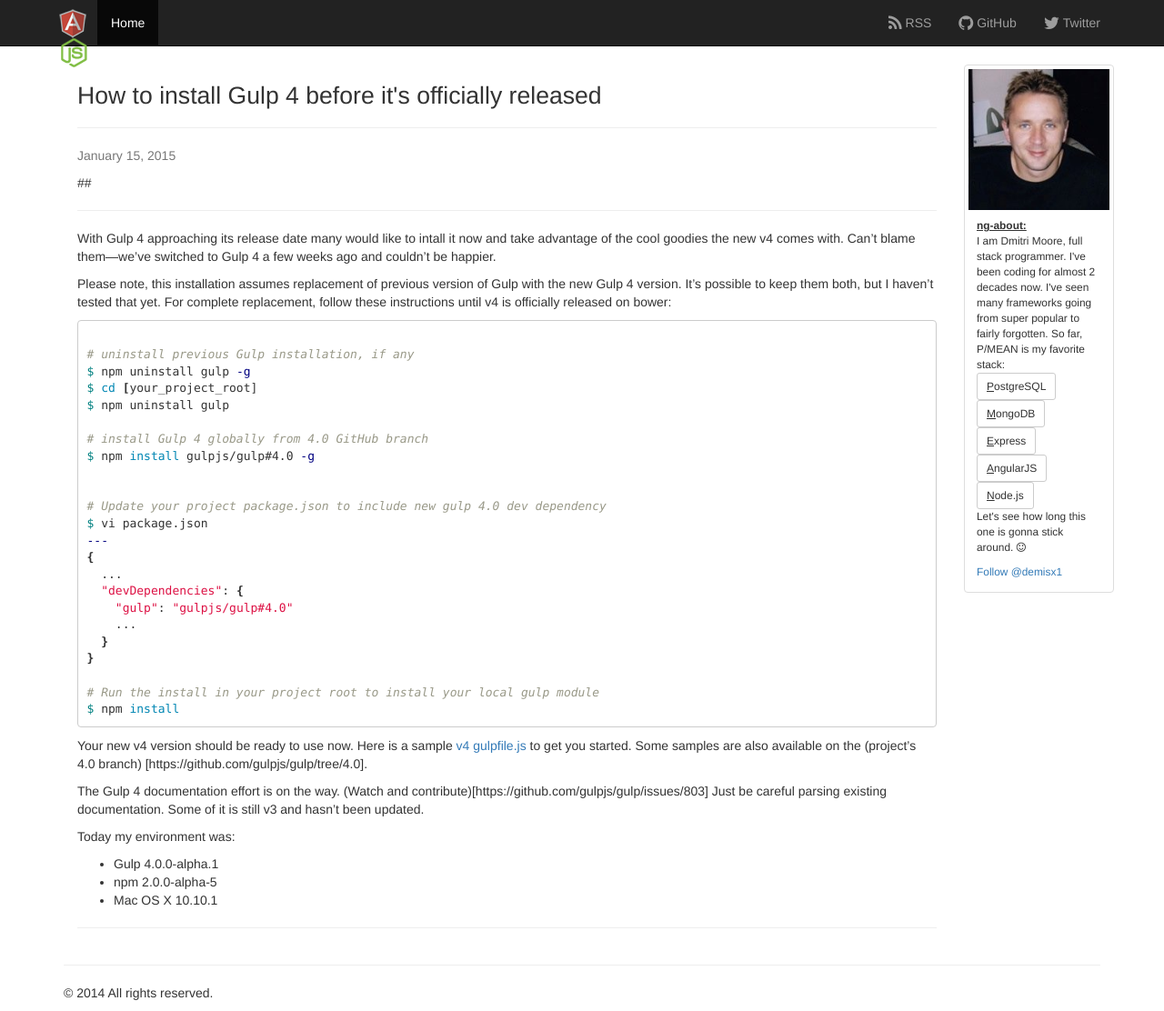
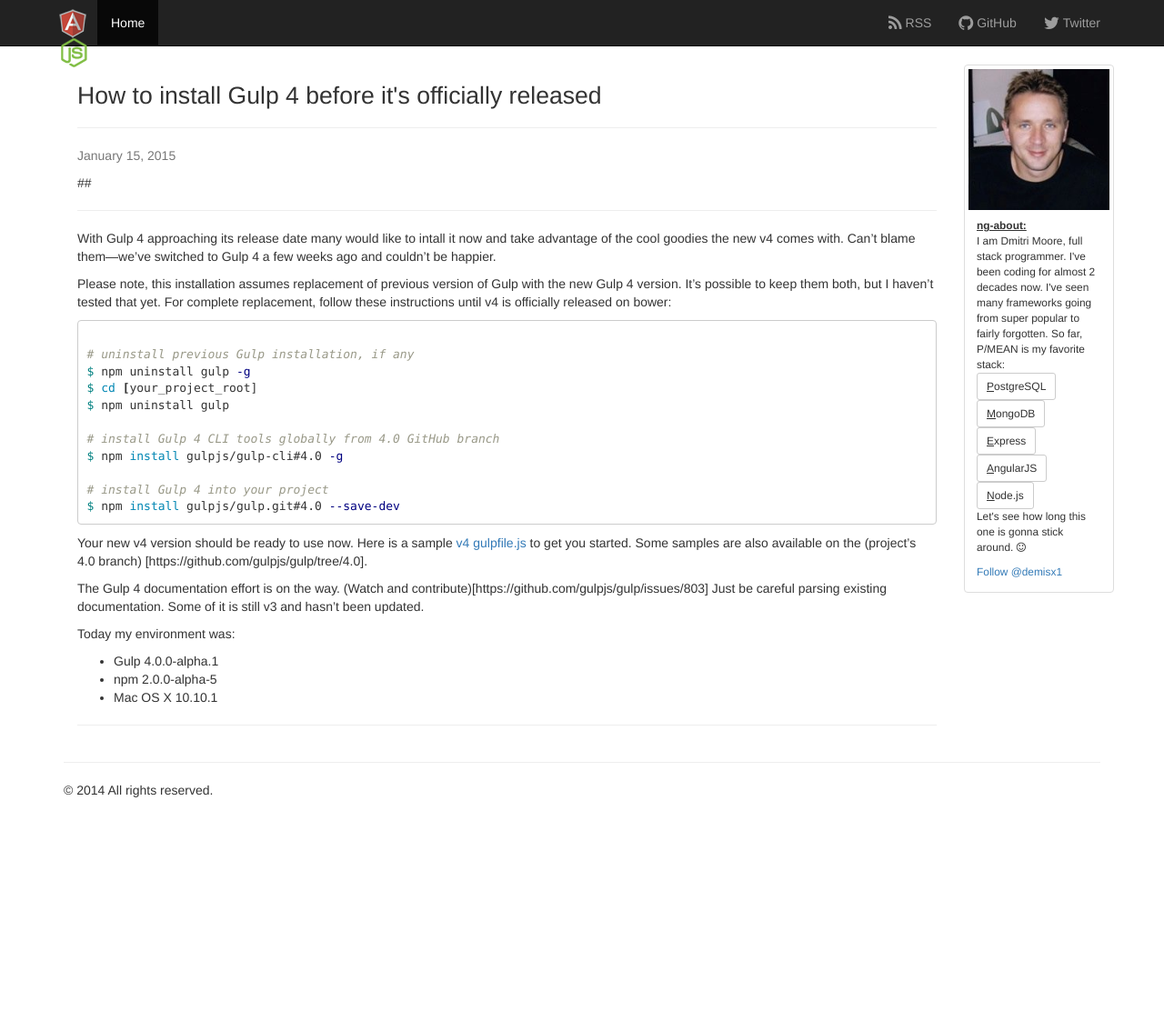
Before and after one commit to demisx/demisx.github.io, a Jekyll site: the page built from _posts/2015-01-15-install-gulp4.md, in a window 1280 px wide. Shown: the whole page at 91% size. Built offline with Jekyll 4.4.1, drawn with Linux system fonts in a browser that asks for light colours; nearby versions of some CDN libraries; Markdown is read by kramdown in place of the engine named in the settings; comment, search, counter and statistics services are not loaded; after the commit the page ends 900 px from its top, so only the background shows below that.

Commit message:
Update Gulp 4 install instructions

````diff
--- a/_posts/2015-01-15-install-gulp4.md
+++ b/_posts/2015-01-15-install-gulp4.md
@@ -28,23 +28,11 @@ $ npm uninstall gulp -g
 $ cd [your_project_root]
 $ npm uninstall gulp
 
-# install Gulp 4 globally from 4.0 GitHub branch
-$ npm install gulpjs/gulp#4.0 -g
+# install Gulp 4 CLI tools globally from 4.0 GitHub branch
+$ npm install gulpjs/gulp-cli#4.0 -g
 
-
-# Update your project package.json to include new gulp 4.0 dev dependency
-$ vi package.json
----
-{
-  ...
-  "devDependencies": {
-    "gulp": "gulpjs/gulp#4.0"
-    ...
-  }
-}
-
-# Run the install in your project root to install your local gulp module
-$ npm install
+# install Gulp 4 into your project
+$ npm install gulpjs/gulp.git#4.0 --save-dev
 ```
 
 Your new v4 version should be ready to use now. Here is a sample
````
